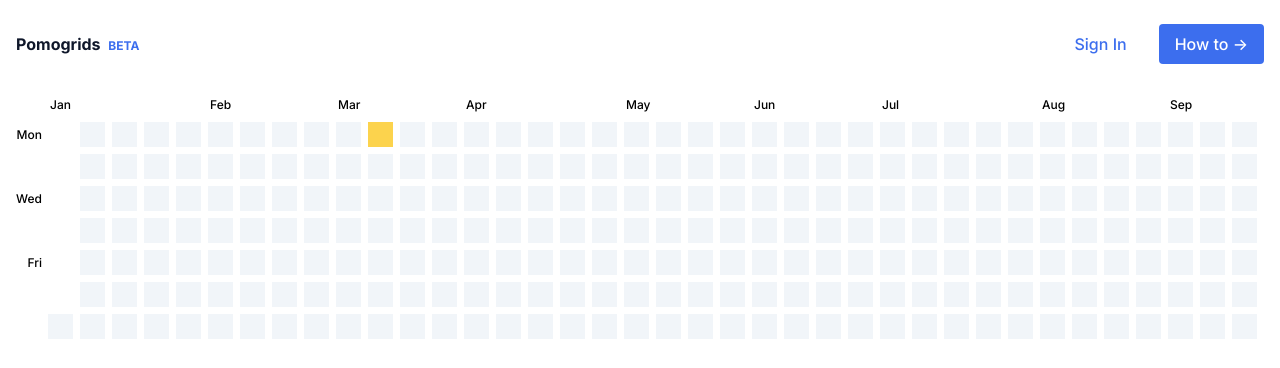
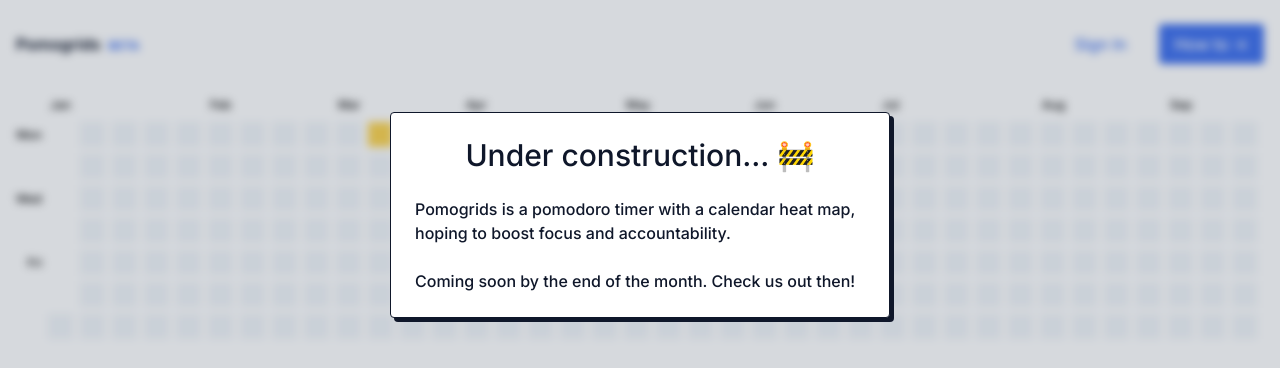
Before and after one commit to awhuiyun/pomogrids-prod, a Next.js app: page / in a window 1280 px wide. Shown: the top 368 px of the page. Built offline with nearby package versions, Linux system fonts and the light colour scheme; no server answers.

Commit message:
Under construction modal

```diff
--- /dev/null
+++ b/src/components/UnderConstruction.tsx
@@ -0,0 +1,18 @@
+export default function UnderConstruction() {
+  return (
+    <div className="backdrop-blur-sm inset-0 bg-slate-700/20 fixed fade-in z-50">
+      <div className="flex flex-col border border-slate-900 shadow-custom shadow-slate-900 rounded sticky top-28 mx-auto bg-white w-[500px] text-slate-900 p-6">
+        <h1 className="text-3xl text-center">
+          Under construction... &#128679;
+        </h1>
+        <br />
+        <p>
+          Pomogrids is a pomodoro timer with a calendar heat map, hoping to
+          boost focus and accountability.{" "}
+        </p>
+        <br />
+        <p>Coming soon by the end of the month. Check us out then!</p>
+      </div>
+    </div>
+  );
+}
--- a/src/pages/index.tsx
+++ b/src/pages/index.tsx
@@ -6,9 +6,8 @@
 import SettingsForm from "@/components/SettingsForm";
 import TaskForm from "@/components/TaskForm";
 import TaskEditMenu from "@/components/TaskEditMenu";
-import DateHeader from "@/components/DateHeader";
-
 import Grid from "@/components/Grid";
+import UnderConstruction from "@/components/UnderConstruction";
 
 export default function Home() {
   // Global states: useTaskStore
@@ -25,6 +24,9 @@
         <meta name="viewport" content="width=device-width, initial-scale=1" />
       </Head>
       {/************ Modals *************/}
+      {/* Under Construction */}
+      <UnderConstruction />
+
       {/* Settings Form */}
       {isSettingOpen && <SettingsForm />}
 
```
Also changed, not shown: 1 other file (tests, documents, lock files or other folders).
